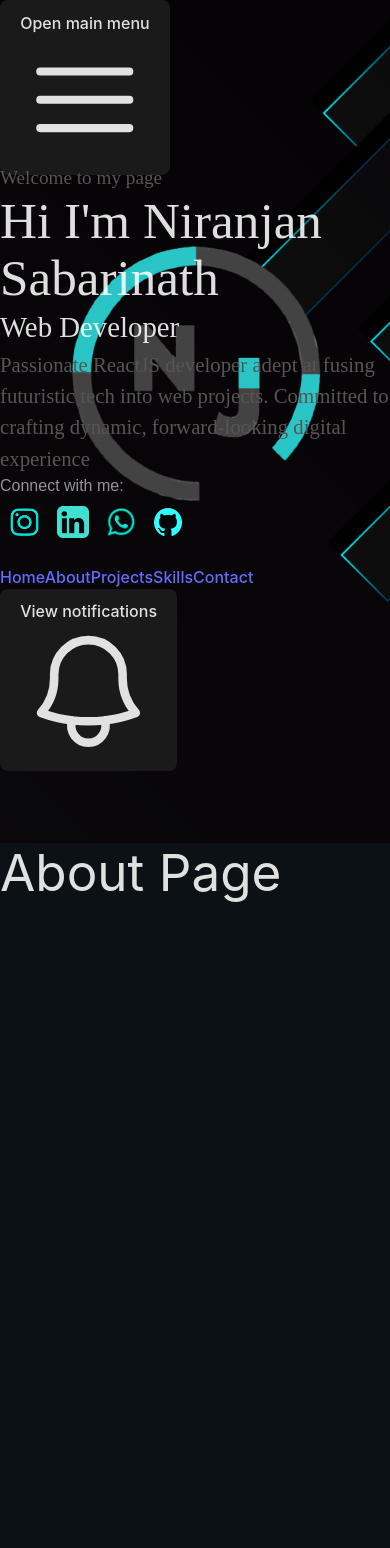
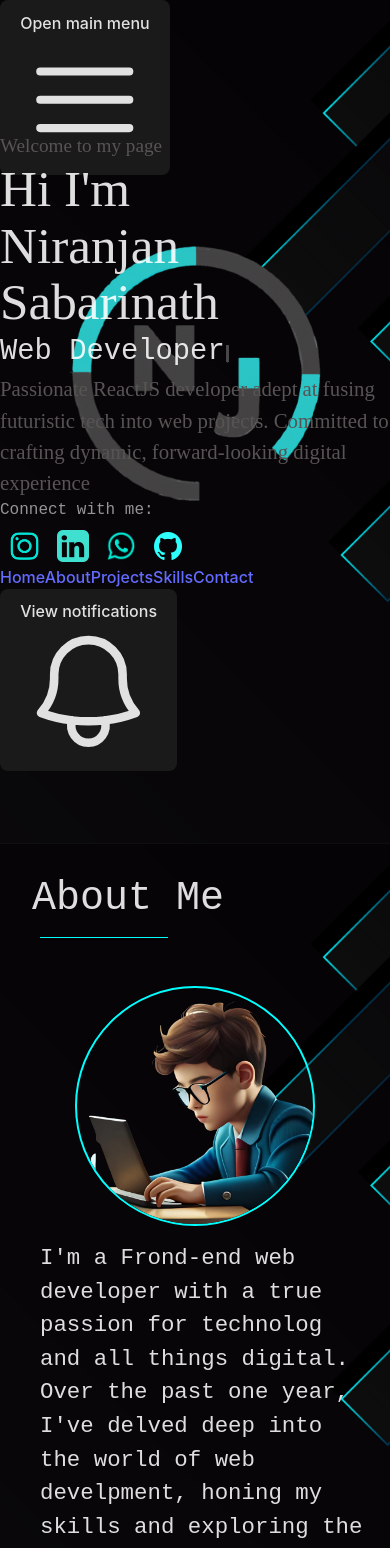
Before and after one commit to niranjan-official/My-Personal-Portfolio, a React (Vite) app: page / in a window 390 px wide. Shown: the top 1548 px of the page. Built offline with nearby package versions, Linux system fonts and the light colour scheme.

Commit message:
about page finished

```diff
--- a/package.json
+++ b/package.json
@@ -15,7 +15,8 @@
     "framer-motion": "^10.16.1",
     "prop-types": "^15.8.1",
     "react": "^18.2.0",
-    "react-dom": "^18.2.0"
+    "react-dom": "^18.2.0",
+    "typewriter-effect": "^2.20.1"
   },
   "devDependencies": {
     "@types/react": "^18.2.15",
--- a/src/App.css
+++ b/src/App.css
@@ -1,14 +1,14 @@
 #root {
-  max-width: 1280px;
+  /* max-width: 1280px; */
   margin: 0;
   padding: 0;
 }
-/* body{
+body{
   height: 100vh;
-  background: url("../src/assets/hero.jpg");
+  background: url("../src/assets/hero.jpg") fixed;
   background-position: center;
   background-repeat: no-repeat;
   background-size: cover;
   background-attachment: fixed;
 
-} */
+}
--- a/src/Pages/About/About.css
+++ b/src/Pages/About/About.css
@@ -1,5 +1,75 @@
-
 .about{
     height: 100vh;
+    background: url('../../assets/hero.jpg');
+    background-position: center;
+    background-repeat: no-repeat;
+    background-size: cover;
+    background-attachment: fixed;
+    font-family: 'Courier New', Courier, monospace;
+}
+.about .heading{
+    padding: 2.5rem;
+    display: flex;
+    flex-direction: row;
+}
+.about-content{
+    width: 100vw;
+    display: flex;
+    flex-direction: row-reverse;
+    justify-content: space-around;
+}
+.about-content p{
+    max-width: 45vw;
+    font-size: 2rem;
+    padding: 1rem;
+}
+.profile-pic{
+    display: flex;
+    justify-content: center;
+    max-width: 40vw;
+}
+.profile-pic img{
+    border-radius: 50%;
+    width: 20rem;
+    height: 20rem;
+    border: 2px solid aqua;
+    margin-top: 2rem;
 
 }
+@media (max-width:480px){
+    .about .heading{
+        flex-direction: column;
+        margin-top: 0;
+        padding: 2rem;
+    }
+    .about .heading .first{
+        width: 0;
+    }
+    .about .heading h1{
+        font-size: 2.5rem;
+        margin-right: 0;
+    }
+    .about .heading .last{
+        width: 8rem;
+        margin-left: 0.5rem;
+        margin-top: 1rem;
+
+    }
+    .about-content{
+        flex-direction: column;
+        align-items: center;
+    }
+    .about-content p{
+        max-width: 100vw;
+        font-size: 1.4rem;
+        padding-left: 2.5rem;
+    }
+    .profile-pic{
+        max-width: 100vw;
+    }
+    .profile-pic img{
+        width: 15rem;
+        height: 15rem;
+        margin-top: 1rem;
+    }
+}
--- a/src/Pages/About/About.jsx
+++ b/src/Pages/About/About.jsx
@@ -1,23 +1,47 @@
-import React from 'react'
-import './About.css'
-import FadeIn from '../../Styles/Reveal'
-import { motion } from "framer-motion";
+import React from "react";
+import "./About.css";
+import "../../App.css";
+import Fade from "../../Styles/Fade";
+import profile from "../../assets/profile.png";
 
 function About() {
-    return (
-        <section>
-           <div className='about d-flex text-center pt-24'>
-            <motion.h1
-              initial={{opacity:0,scale:0.5}}
-              whileInView={{opacity:1,scale:1}}
-              viewport={{once:true}}
-              transition={{duration:1}}
-              layoutId='hello'
-            >About Page</motion.h1>
-           </div>
-        </section>
+  return (
+    <section>
+      <div className="about d-flex">
+        <Fade>
+          <div className="heading">
+            <hr
+              style={{ borderColor: "aqua" }}
+              className="first w-40 mr-4 mt-8"
+            />
+            <h1>About Me</h1>
 
-    )
+            <hr
+              style={{ borderColor: "aqua" }}
+              className=" last w-40 ml-4 mt-8"
+            />
+          </div>
+        </Fade>
+        <div className="about-content">
+          <Fade>
+            <div className="profile-pic">
+              <img src={profile} alt="" />
+            </div>
+          </Fade>
+          <Fade>
+            <div className="about-note">
+              <p>
+                I'm a Frond-end web developer with a true passion for technolog
+                and all things digital. Over the past one year, I've delved deep
+                into the world of web develpment, honing my skills and exploring
+                the endless possibilities this field offers.
+              </p>
+            </div>
+          </Fade>
+        </div>
+      </div>
+    </section>
+  );
 }
 
-export default About
+export default About;
--- a/src/Pages/Home/Main.css
+++ b/src/Pages/Home/Main.css
@@ -1,4 +1,4 @@
-body{
+/* body{
     height: 100vh;
     background: url("../../assets/hero.jpg");
     background-position: center;
@@ -6,4 +6,4 @@ body{
     background-size: cover;
     background-attachment: fixed;
 
-}
+} */
--- a/src/Pages/Home/Main.jsx
+++ b/src/Pages/Home/Main.jsx
@@ -1,26 +1,14 @@
-import React, { Suspense } from "react";
+import React from "react";
 import "./Main.css";
 import MainPage from "../../components/Main-Page/MainPage";
 import Navbar from "../../components/Navbar/Navbar";
-import { motion } from "framer-motion";
-
-
 
 function Main() {
   return (
     <>
       <Navbar />
-      <motion.div
-        // variants={{
-        //     hidden: {opacity:0, y:150},
-        //     visible: {opacity:1,y:0}
-        // }}
-        // initial="hidden"
-        // animate="visible"
-        // transition={{duration:0.5,delay:0.25}}
-      >
-        <MainPage />
-      </motion.div>
+
+      <MainPage />
     </>
   );
 }
--- /dev/null
+++ b/src/Styles/Fade.jsx
@@ -0,0 +1,31 @@
+import React from 'react'
+import { motion } from 'framer-motion'
+import {PropTypes} from 'prop-types'
+
+
+function Fade({children,width}) {
+  return (
+    <motion.div
+        style={{position:"relative",width}}
+        variants={{
+        hidden:{opacity:0,y:75},
+        visible:{opacity:1,y:0}
+      }}
+      initial="hidden"
+      whileInView="visible"
+      // viewport={{once:true}}
+      transition={{duration:2}}
+    >
+      {children}
+    </motion.div>
+  )
+}
+    Fade.propTypes={
+    children:PropTypes.element.isRequired,
+    width:PropTypes.oneOf(['fit-content','100%'])
+  }
+    Fade.defaultProps = {
+    width: 'fit-content'
+  }
+
+export default Fade
--- a/src/Styles/Reveal.jsx
+++ b/src/Styles/Reveal.jsx
@@ -21,7 +21,7 @@ function Reveal({ children ,width}) {
     </motion.div>
 
     <motion.div
-    variants={{
+      variants={{
       hidden:{left:0},
       visible:{left:'100%'}
     }}
--- a/src/components/Main-Page/MainPage.css
+++ b/src/components/Main-Page/MainPage.css
@@ -1,12 +1,20 @@
 .main{
     font-family: 'Times New Roman', Times, serif;
+   }
+   .main .note .name h1{
+    display: flex;
+    flex-direction: row;
    }
    .main h3{
        color: rgb(89, 84, 84);
        font-size: 1.2rem;
    }
-   .main h2{
-       font-size: 1.8rem;
+   .Typewriter__wrapper{
+        font-family: 'Courier New', Courier, monospace;
+        font-size: 2rem;
+   }
+   .Typewriter__cursor{
+      background-color: #fff;
    }
    .main h4{
     color: rgb(89, 84, 84);
@@ -14,7 +22,7 @@
    }
    .main h5{
     color: rgb(148, 148, 148);
-    font-family: sans-serif;
+    font-family: 'Courier New', Courier, monospace;
    }
    .main .note{
        height: 90vh;
@@ -42,5 +50,12 @@
    @media (max-width :480px){
     .main .note{
         width: 100vw;
+        padding-top: 3rem;
     }
+    .main .note .name h1{
+        flex-direction: column;
+    }
+    .Typewriter__wrapper{
+        font-size: 1.8rem;
    }
+   }
--- a/src/components/Main-Page/MainPage.jsx
+++ b/src/components/Main-Page/MainPage.jsx
@@ -5,9 +5,9 @@ import linkedIn from "../../assets/linkedIn.png";
 import whatsapp from "../../assets/whatsapp.png";
 import github from "../../assets/github.png";
 import Reveal from "../../Styles/Reveal";
+import Typewriter from "typewriter-effect";
 
 function MainPage() {
-
   const contacts = [
     {
       app: "instagram",
@@ -39,14 +39,25 @@ function MainPage() {
           </Reveal>
 
           <Reveal>
+            <div className="name">
             <h1>
-              <span>Hi I'm</span>{" "}
+              <span className="span">Hi I'm&nbsp;</span>
               <span className="text-teal-500">Niranjan Sabarinath</span>
             </h1>
+            </div>
           </Reveal>
 
           <Reveal>
-            <h2>Web Developer</h2>
+            <Typewriter
+              wrapperClassName="Typewriter__wrapper"
+              cursorClassName='Typewriter__cursor'
+              onInit={(typewriter) => {
+                typewriter
+                  .typeString("Web Developer")
+                  .pauseFor(2500)
+                  .start();
+              }}
+            />
           </Reveal>
           <Reveal>
             <h4 className="mt-10">
```
Also changed, not shown: src/assets/profile.png (added), 1 other file (tests, documents, lock files or other folders).
